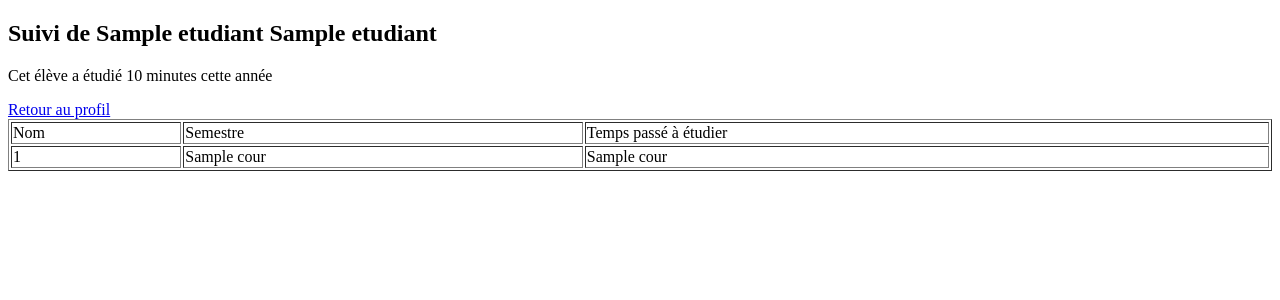
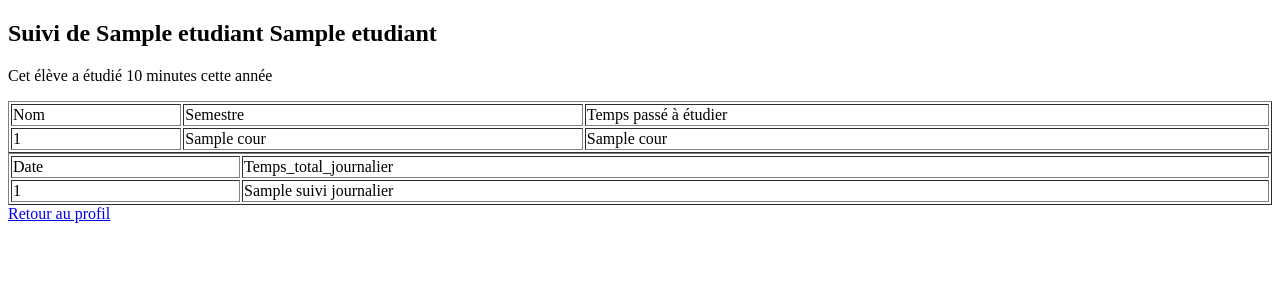
Before and after one commit to sarah-bjt/Workshop_archi, a Flask app: template templates/suivi_prof.html in a window 1280 px wide. Shown: the top 300 px of the page. Run offline with Flask 3, Linux system fonts and the light colour scheme; the template is opened without the code that fills it: most values are stand-ins (such as "Sample title", 1, 10 or a date in 2020).

Commit message:
Update suivi_prof.html

```diff
--- a/templates/suivi_prof.html
+++ b/templates/suivi_prof.html
@@ -24,6 +24,19 @@
           <td>{{cours[2]}}</td>
         </tr>
         {% endfor %}
+        </table>
+        <table border="1" width='100%'>
+          <tr>
+            <td>Date</td>
+            <td>Temps_total_journalier</td>
+          </tr>
+          {% for suivi_journalier in suivi_journalier %}
+          <tr>
+            <td>{{suivi_journalier[0]}}</td>
+            <td>{{suivi_journalier[1]}}</td>
+          </tr>
+          {% endfor %}
+        </table>
       </div>
       <div>
         <a href="/profil/{{util_id}}">Retour au profil</a>
```
